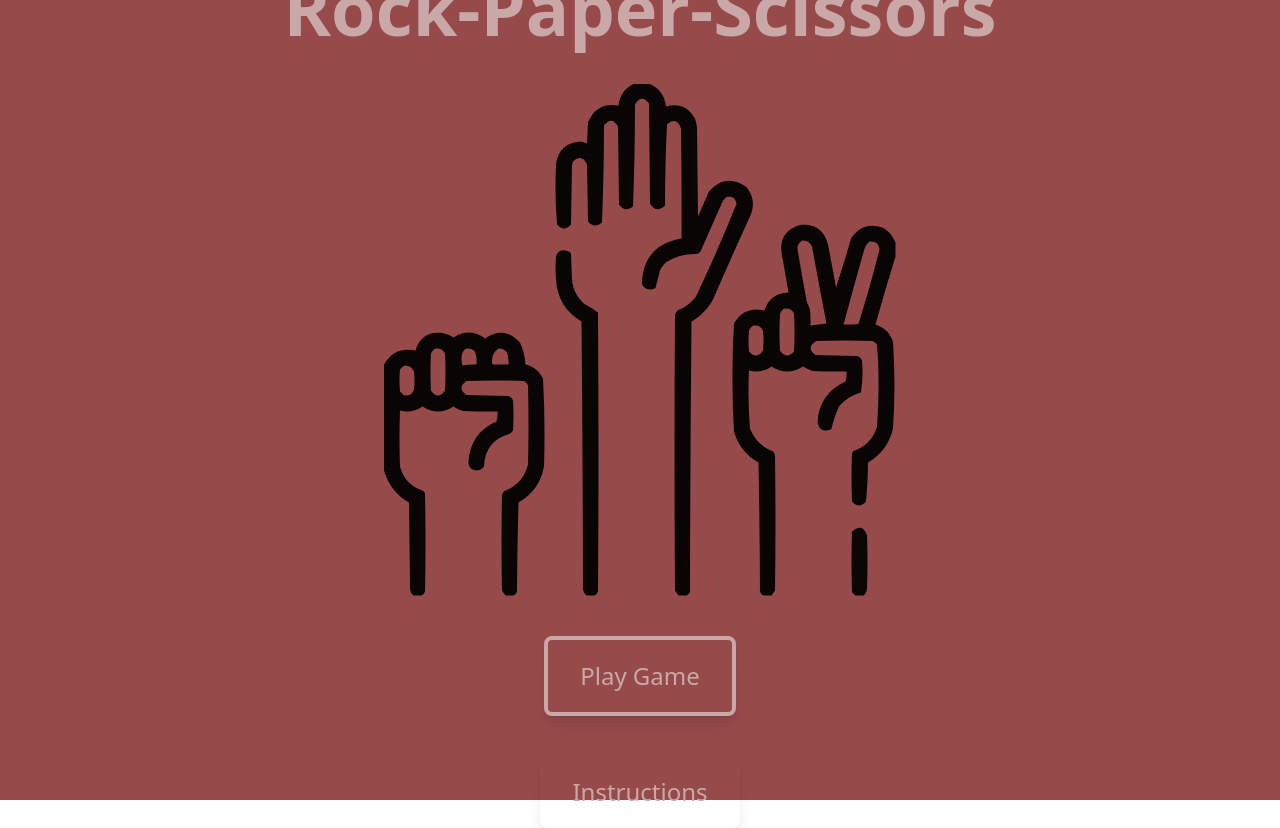
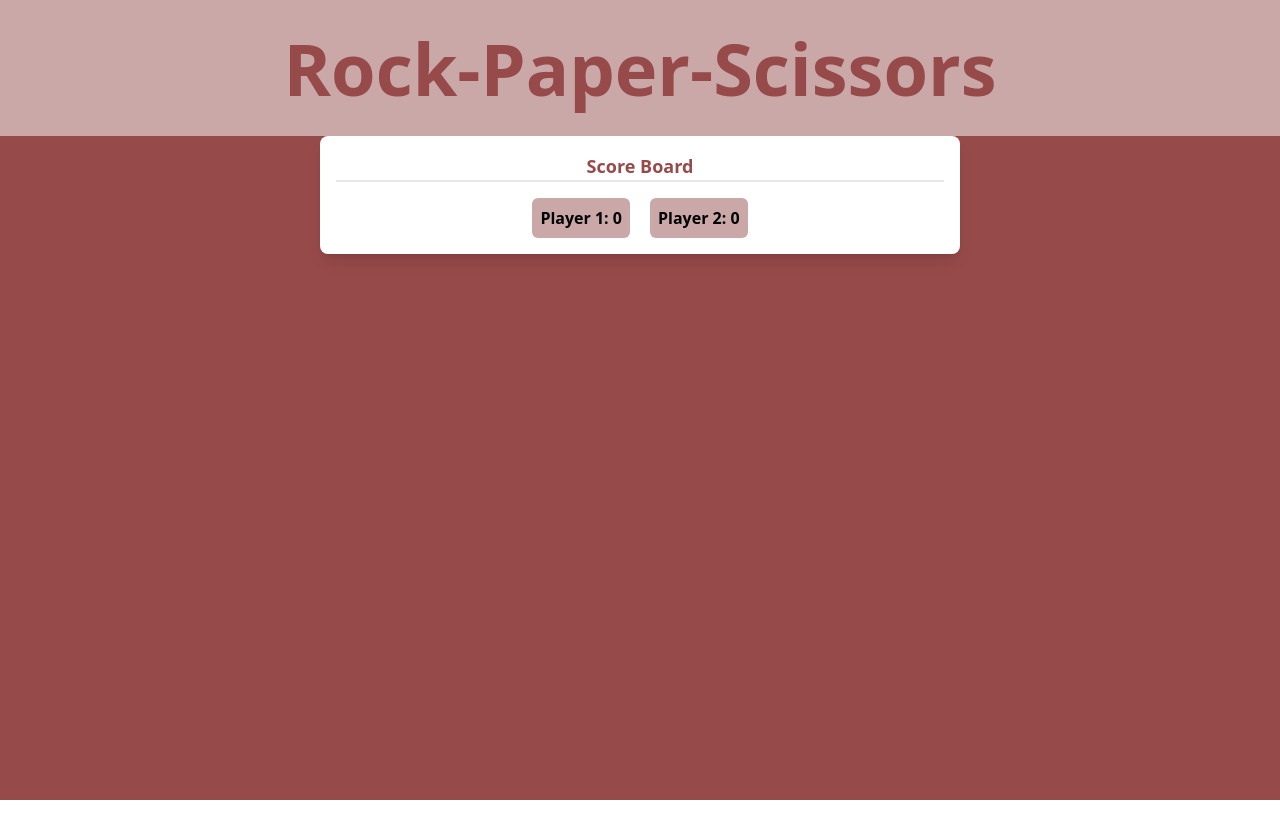
Before and after one commit to gazamba/rock-paper-scissors, a React (Vite) app: page / in a window 1280 px wide. After the commit the page ends 800 px from the top, so only its background shows below. Built offline with nearby package versions, Linux system fonts and the light colour scheme.

Commit message:
Feat: Adding Components

```diff
--- a/src/components/Header.tsx
+++ b/src/components/Header.tsx
@@ -3,7 +3,10 @@ import React from "react";
 const Header = () => {
 
     return (
-        <>
-        </>
+        <div className="bg-dusty-rose w-screen py-8">
+            <h1 className="font-bold text-center text-dark-red mx-auto text-4xl md:text-5xl lg:text-6xl xl:text-7xl 2xl:text-8xl">Rock-Paper-Scissors</h1>
+        </div>
     );
 }
+
+export default Header;
--- a/src/components/Home.tsx
+++ b/src/components/Home.tsx
@@ -5,7 +5,7 @@ import Instructions from "./Instructions";
 const Home = () => {
 
     return(
-        <div className="bg-dark-red h-screen p-10 flex flex-col justify-center items-center">
+        <div className="flex flex-col justify-center items-center">
             <div className="flex flex-col justify-center items-center">
                 <div className="">
                     <h1 className="font-bold text-dusty-rose mx-auto text-4xl md:text-5xl lg:text-6xl xl:text-7xl 2xl:text-8xl">Rock-Paper-Scissors</h1>
--- /dev/null
+++ b/src/components/Layout.tsx
@@ -0,0 +1,16 @@
+import React, { ReactNode } from 'react';
+import '../index.css';
+
+type LayoutProps = {
+    children: ReactNode;
+}
+
+const Layout: React.FC<LayoutProps> = ({ children }) => {
+    return (
+        <div className='bg-dark-red h-screen'>
+            {children}
+        </div>
+    );
+};
+
+export default Layout;
--- a/src/components/ScoreBoard.tsx
+++ b/src/components/ScoreBoard.tsx
@@ -1,16 +1,24 @@
 import React from "react";
 
-const ScoreBoard = (player1Score:number, player2Score:number) => {
+type ScoreBoardProps = {
+    scorePlayer1: number;
+    scorePlayer2: number;
+}
 
-    return(
-        <>
-            <div>
+const ScoreBoard: React.FC<ScoreBoardProps> = ({ scorePlayer1, scorePlayer2 }) => {
+    return (
+        <div className="bg-white p-4 rounded-lg shadow-lg w-2/4">
+            <h2 className="text-center text-lg font-semibold text-dark-red border-b-2">Score Board</h2>
 
+            <div className="flex justify-center space-x-5 mt-4">
+                <div className="p-2 bg-dusty-rose rounded-md">
+                    <h2 className="font-semibold">Player 1: {scorePlayer1}</h2>
+                </div>
+                <div className="p-2 bg-dusty-rose rounded-md">
+                    <h2 className="font-semibold">Player 2: {scorePlayer2}</h2>
+                </div>
             </div>
-            <div>
-
-            </div>
-        </>
+        </div>
     );
 }
 
--- a/src/pages/RockPaperScissors.tsx
+++ b/src/pages/RockPaperScissors.tsx
@@ -1,20 +1,25 @@
-import React from 'react';
 import {useState} from 'react';
 import '../index.css';
 import Home from '../components/Home';
+import Header from '../components/Header';
+import Layout from '../components/Layout';
+import ScoreBoard from '../components/ScoreBoard';
 
 const RockPaperScissors = () => {
 
     const [playerWin, setPayerWin] = useState(null);
     const [player1, setPlayer1] = useState(null);
     const [player2, setPlayer2] = useState(null);
-    const [scorePLayer1, setScorePlayer1] = useState(null);
-    const [scorePLayer2, setScorePlayer2] = useState(null);
+    const [scorePlayer1, setScorePlayer1] = useState(0);
+    const [scorePlayer2, setScorePlayer2] = useState(0);
 
     return(
-        <>
-        <Home></Home>
-        </>
+        <Layout>
+            <Header/>
+            <div className="flex justify-center items-center h-screenr">
+                <ScoreBoard scorePlayer1={scorePlayer1} scorePlayer2={scorePlayer2} />
+            </div>
+        </Layout>
     );
 };
 
```
